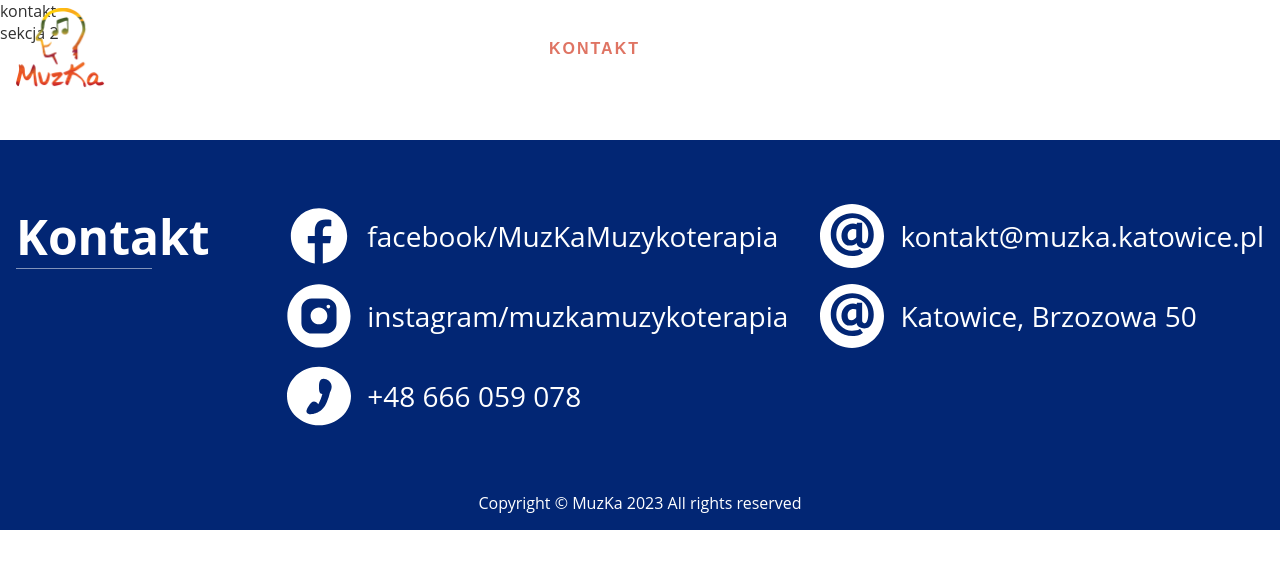
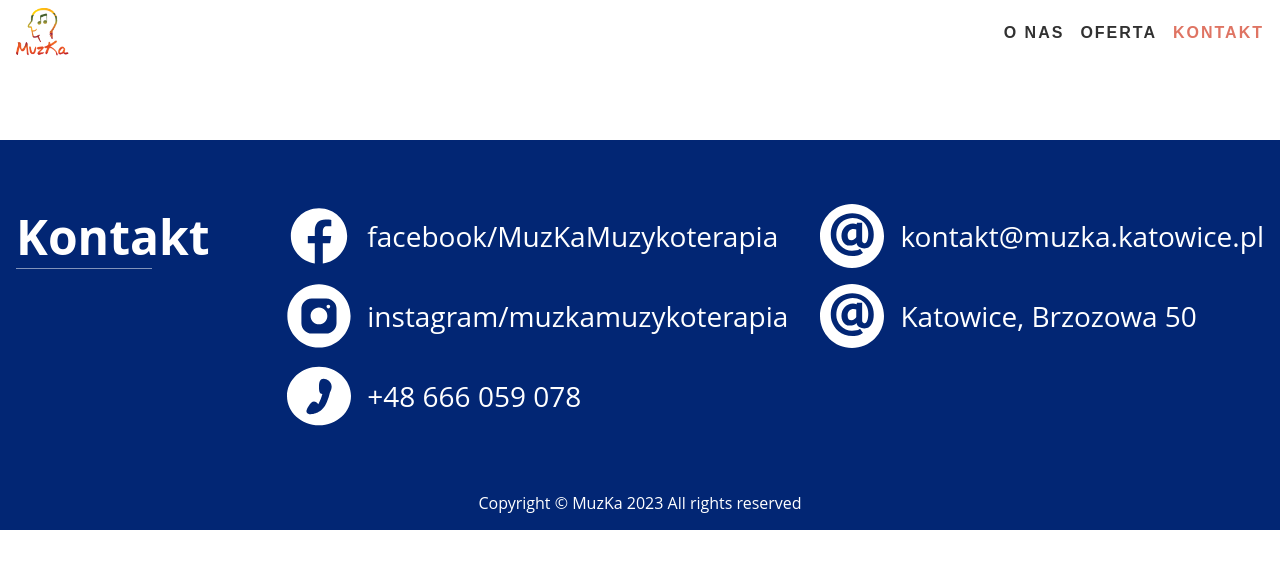
Before and after one commit to michalwieja/muzka-nuxt, a Nuxt app: page /kontakt in a window 1280 px wide. Shown: the top 568 px of the page. Built offline with nearby package versions, Linux system fonts and the light colour scheme.

Commit message:
header active

```diff
--- a/components/Header.vue
+++ b/components/Header.vue
@@ -1,7 +1,7 @@
 <template>
-  <header :class="{ 'active': scrollPos > 0 }" class="header">
+  <header :class="{ 'active': scrollPos > 0 || isActiveRoute }" class="header">
     <div class="wrapper">
-      <div class="logo">
+      <div class="logo" @click="navActive = false">
         <NuxtLink to="/">
           <img class="logo-img" src="~/assets/img/logo.png">
         </NuxtLink>
@@ -42,6 +42,11 @@ export default {
       navActive: false
     }
   },
+  computed: {
+    isActiveRoute() {
+      return this.$route.path === '/onas' || this.$route.path === '/kontakt';
+    },
+  },
 
   destroyed() {
     window.removeEventListener('scroll', this.handleScroll)
```
